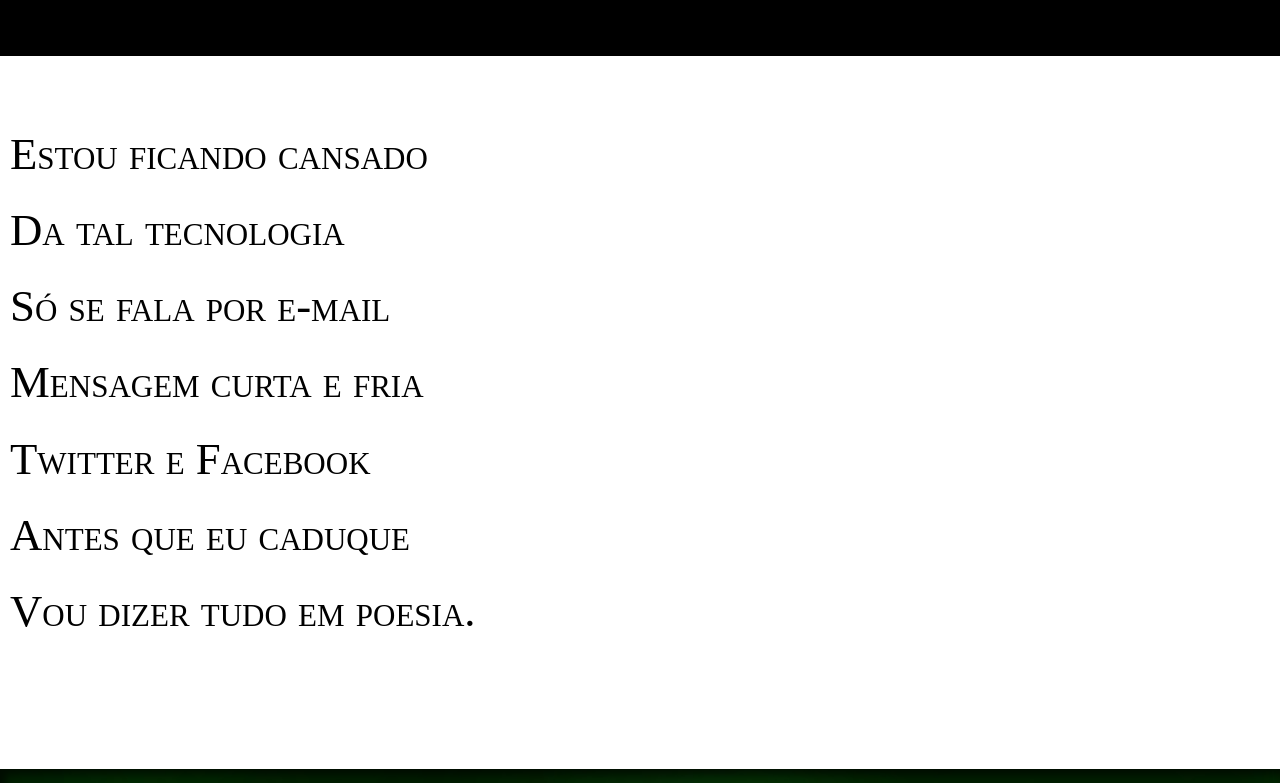
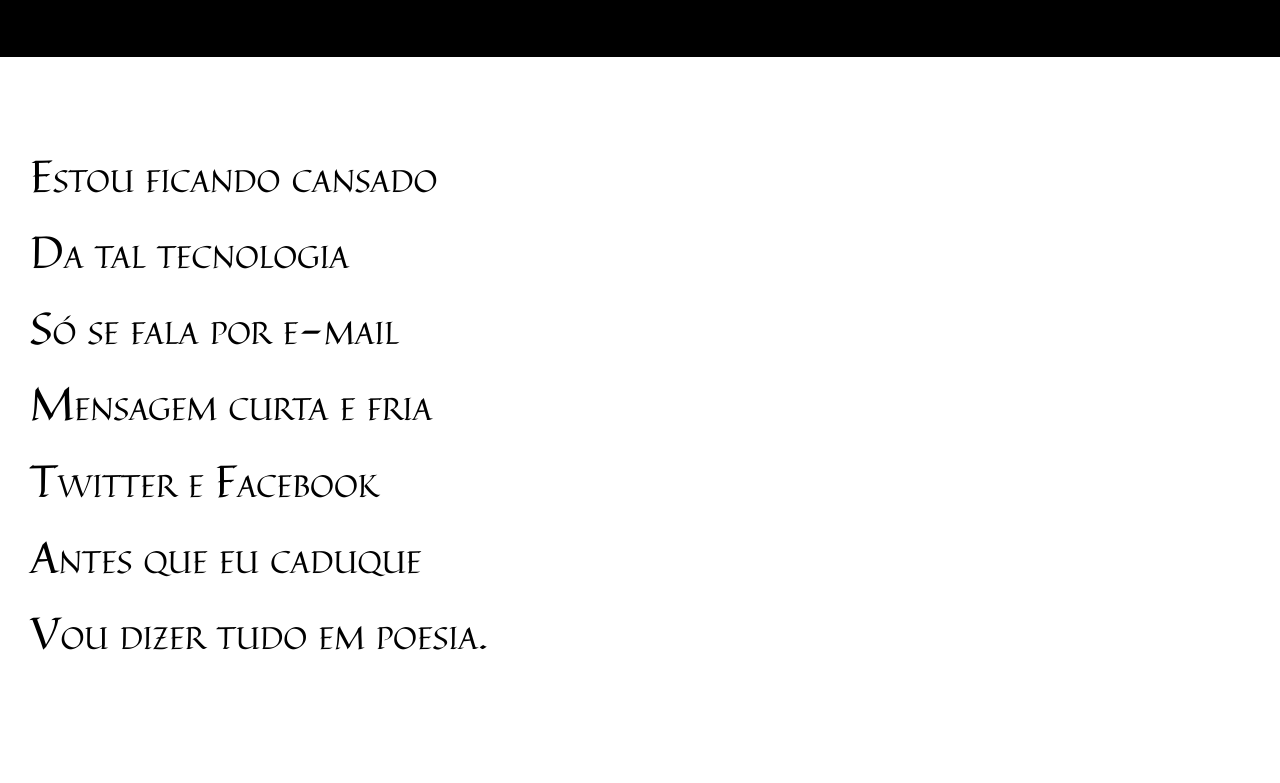
Before and after one commit to MayconG/cordel, a plain HTML site: page index.html in a window 1280 px wide. Shown: the part 199-982 px from the top of the page. Drawn offline with Linux system fonts and the light colour scheme.

Commit message:
mudando as fontes

```diff
--- a/index.html
+++ b/index.html
@@ -70,7 +70,7 @@
         </p>
     </section>
 
-    <section class="norma">
+    <section class="normal">
         <p>
             Agora, escrevo e envio <br>
             Chegando na mesma hora <br>
--- a/style.css
+++ b/style.css
@@ -1,6 +1,16 @@
-/*:root {
-    --fonte1: ;
-}*/
+@charset "utf-8";
+@font-face {
+    font-family: moderno;
+    src: url(pacote-d012/fontes/BBHSansHegarty-Regular.ttf);
+
+    font-family: handwrite;
+    src: url(pacote-d012/fontes/Quintessential-Regular.ttf);
+}
+
+:root {
+    --fonte1: moderno, Arial, sans-serif;
+    --fonte2: handwrite, arial, sans-serif;
+}
 
 * {
     margin: 0;
@@ -8,15 +18,23 @@
     font-size: 1em;
 }
 
+html, body {
+    min-height: 100vh;
+    background-color: darkgray;
+    font-family: var(--fonte2);
+}
+
 header {
     background-color: black;
     color: white;
     text-align: center;
     padding: 60px;
+    font-family: var(--fonte1);
 }
 
 h1 {
     font-size: 8vw;
+    /*vw vai medir em relação a largura da tela*/
 }
 
 a {
@@ -30,7 +48,7 @@ a:hover {
 }
 
 section {
-    padding: 60px 10px 60px 10px;
+    padding: 10vh 0px 10vh 30px;
     font-variant: small-caps;
     font-size: 3.5vw;
     line-height: 1.7em;
@@ -63,9 +81,14 @@ section > p {
     background-image: url('pacote-d012/imagens/background002.jpg');
 }
 
+.normal {
+    background-color: white;
+}
+
 footer {
     background-color: black;
     text-align: center;
     color: white;
     padding: 10px;
+    font-family: var(--fonte1);
 }
```
Also changed, not shown: pacote-d012/Playwrite_DE_SAS/OFL.txt (added), pacote-d012/Playwrite_DE_SAS/PlaywriteDESAS-VariableFont_wght.ttf (added), pacote-d012/Playwrite_DE_SAS/README.txt (added), pacote-d012/Playwrite_DE_SAS/static/PlaywriteDESAS-Regular.ttf (added), pacote-d012/cordel-moderno.txt (deleted), pacote-d012/fontes/BBHSansHegarty-Regular.ttf (added), pacote-d012/fontes/Quintessential-Regular.ttf (added).
